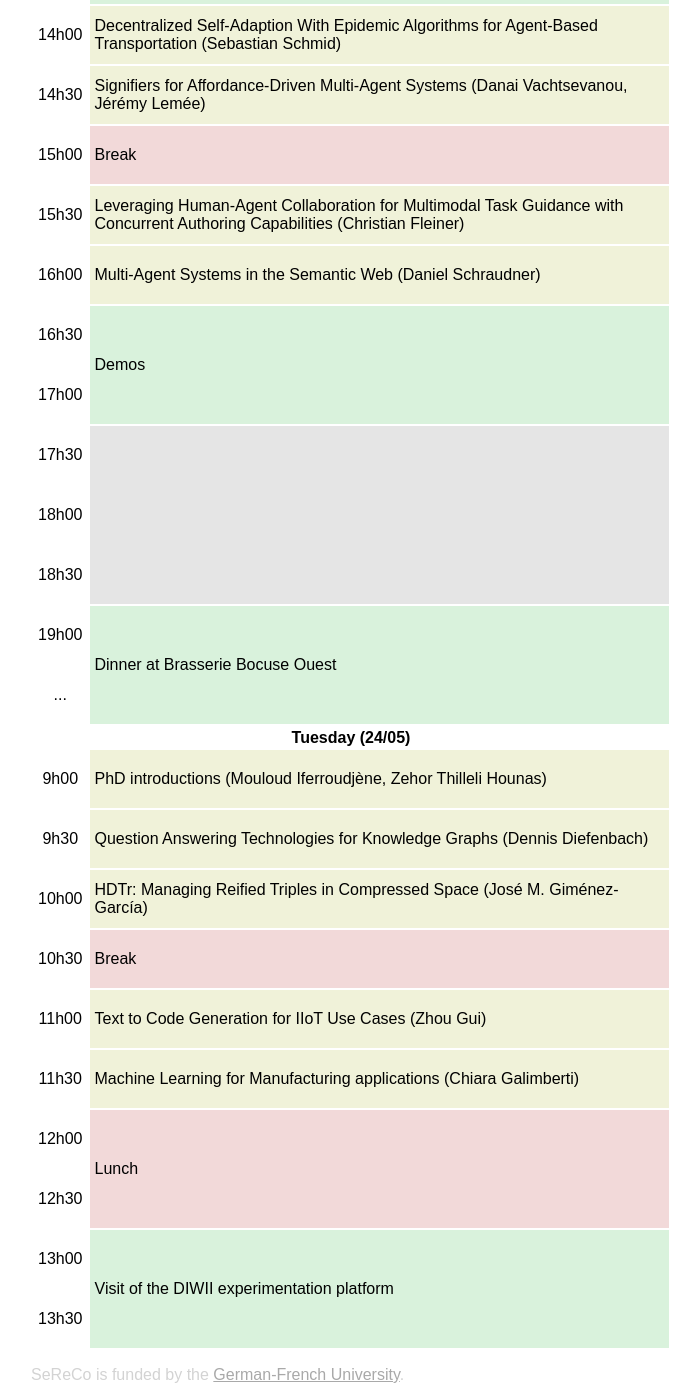
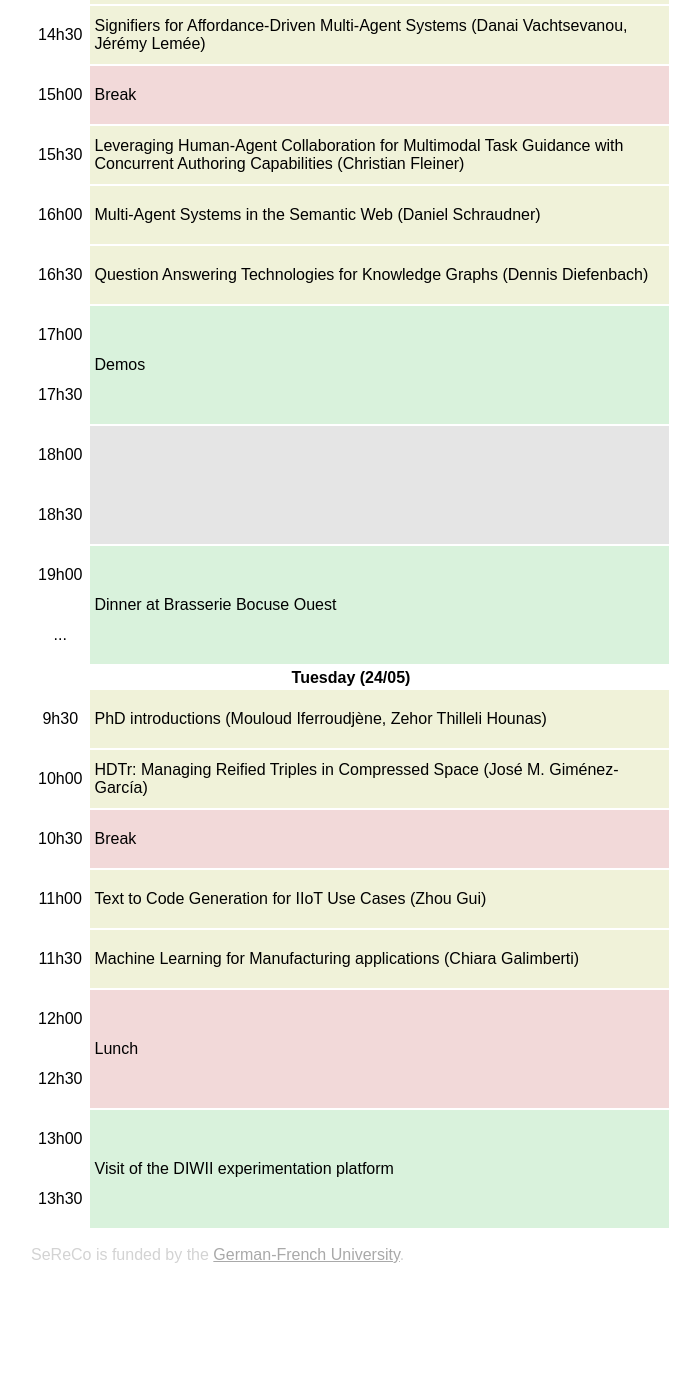
Before and after one commit to fbreuilemse/sereco-graduate-school.github.io, a Jekyll site: the page built from 2022/spring-workshop.md, in a window 1280 px wide and 1400 px high, scrolled down 772 px. Shown: the whole window, without its empty margins (289-989 px from the left). Built offline with Jekyll 4.4.1, drawn with Linux system fonts in a browser that asks for light colours; after the commit the page ends 2052 px from its top, so only the background shows below that.

Commit message:
update workshop agenda

```diff
--- a/2022/spring-workshop.md
+++ b/2022/spring-workshop.md
@@ -7,11 +7,8 @@
     <th colspan="2">Monday (23/05)</th>
   </tr>
   <tr>
-    <td>9h00</td>
-    <td rowspan="2"></td>
-  </tr>
-  <tr>
     <td>9h30</td>
+    <td></td>
   </tr>
   <tr>
     <td>10h00</td>
@@ -65,17 +62,18 @@
   </tr>
   <tr>
     <td>16h30</td>
+    <td class="presentation">Question Answering Technologies for Knowledge Graphs (Dennis Diefenbach)</td>
+  </tr>
+  <tr>
+    <td>17h00</td>
     <td rowspan="2" class="highlight">Demos</td>
   </tr>
   <tr>
-    <td>17h00</td>
-  </tr>
-  <tr>
     <td>17h30</td>
-    <td rowspan="3"></td>
   </tr>
   <tr>
     <td>18h00</td>
+    <td rowspan="2"></td>
   </tr>
   <tr>
     <td>18h30</td>
@@ -94,12 +92,8 @@
     <th colspan="2">Tuesday (24/05)</th>
   </tr>
   <tr>
-    <td>9h00</td>
+    <td>9h30</td>
     <td class="presentation">PhD introductions (Mouloud Iferroudjène, Zehor Thilleli Hounas)</td>
-  </tr>
-  <tr>
-    <td>9h30</td>
-    <td class="presentation">Question Answering Technologies for Knowledge Graphs (Dennis Diefenbach)</td>
   </tr>
   <tr>
     <td>10h00</td>
@@ -132,5 +126,3 @@
     <td>13h30</td>
   </tr>
 </table>
-
-<!-- Dennis Diefenbach ? -->
```
